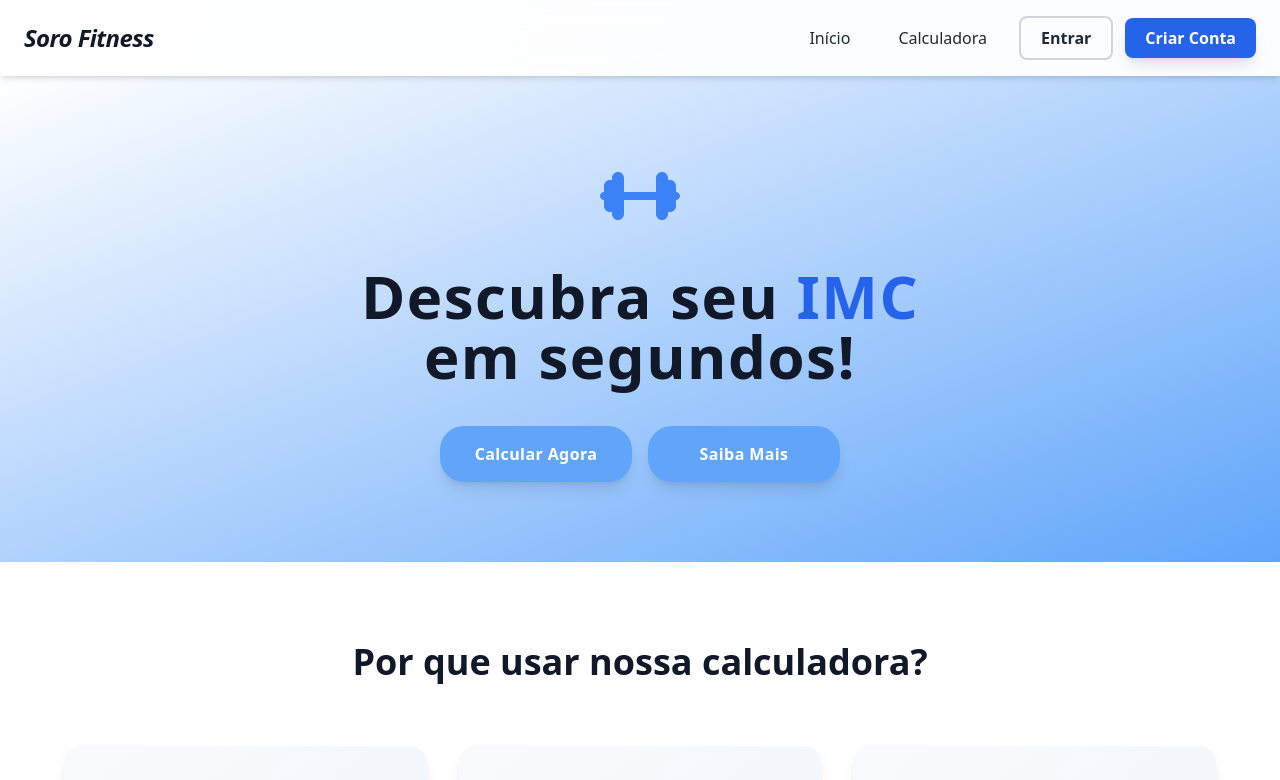
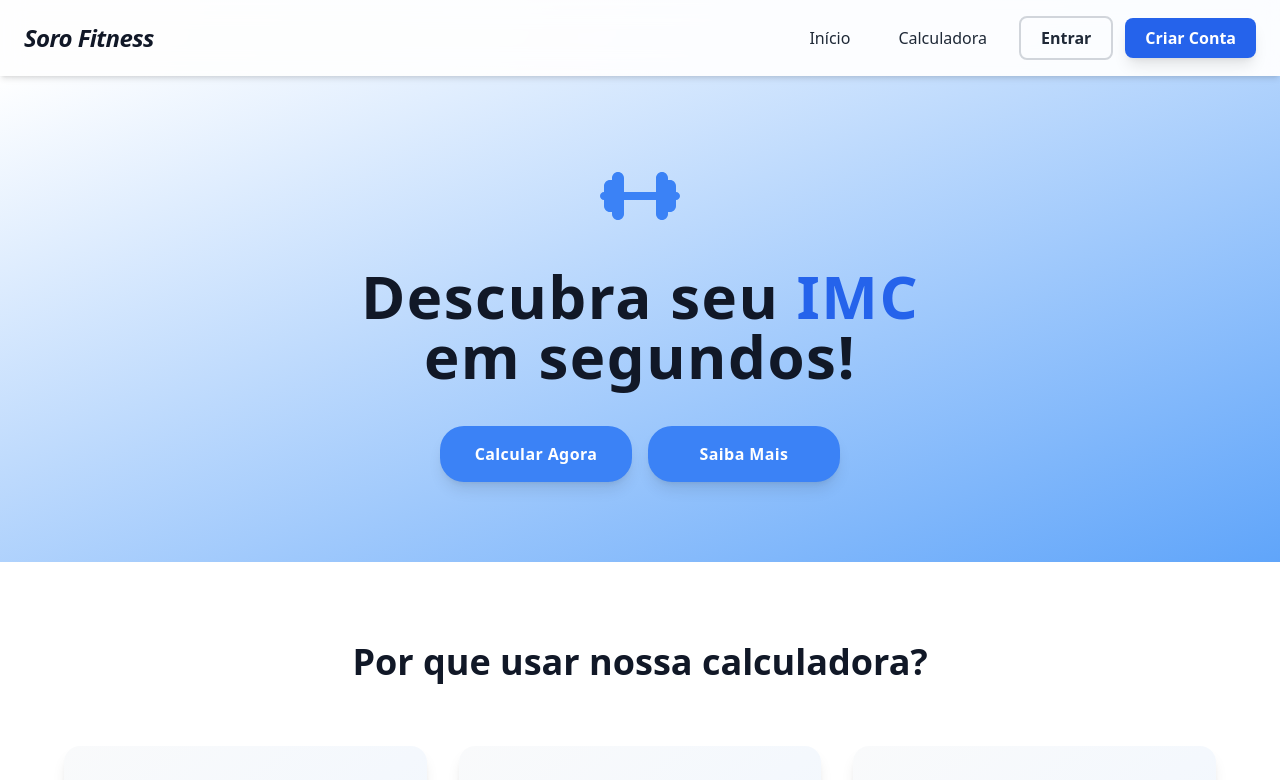
Before and after one commit to gustahxn/CalcImc, a React (Vite) app in the folder calcImc/: page / in a window 1280 px wide. Shown: the top 780 px of the page. Built offline with nearby package versions, Linux system fonts and the light colour scheme; no server answers.

Commit message:
Update: Mudanças visuais

```diff
--- a/calcImc/src/components/Home.jsx
+++ b/calcImc/src/components/Home.jsx
@@ -87,13 +87,13 @@ const Home = () => {
             <div className="flex flex-col sm:flex-row gap-4 justify-center items-center mt-8 pt-4">
               <Link
                 to="/calculator"
-                className="bg-blue-400 hover:bg-blue-500 transition transform hover:scale-105 text-white px-8 py-4 rounded-3xl font-semibold shadow-lg tracking-wide w-48 text-center"
+                className="bg-blue-500 hover:bg-blue-600 transition transform hover:scale-105 text-white px-8 py-4 rounded-3xl font-semibold shadow-lg tracking-wide w-48 text-center"
               >
                 Calcular Agora
               </Link>
               <button
                 onClick={scrollToInfo}
-                className="bg-blue-400 text-white hover:bg-blue-500 transition transform hover:scale-105 px-8 py-4 rounded-3xl font-semibold shadow-lg tracking-wide w-48 text-center"
+                className="bg-blue-500 text-white hover:bg-blue-600 transition transform hover:scale-105 px-8 py-4 rounded-3xl font-semibold shadow-lg tracking-wide w-48 text-center"
               >
                 Saiba Mais
               </button>
```
